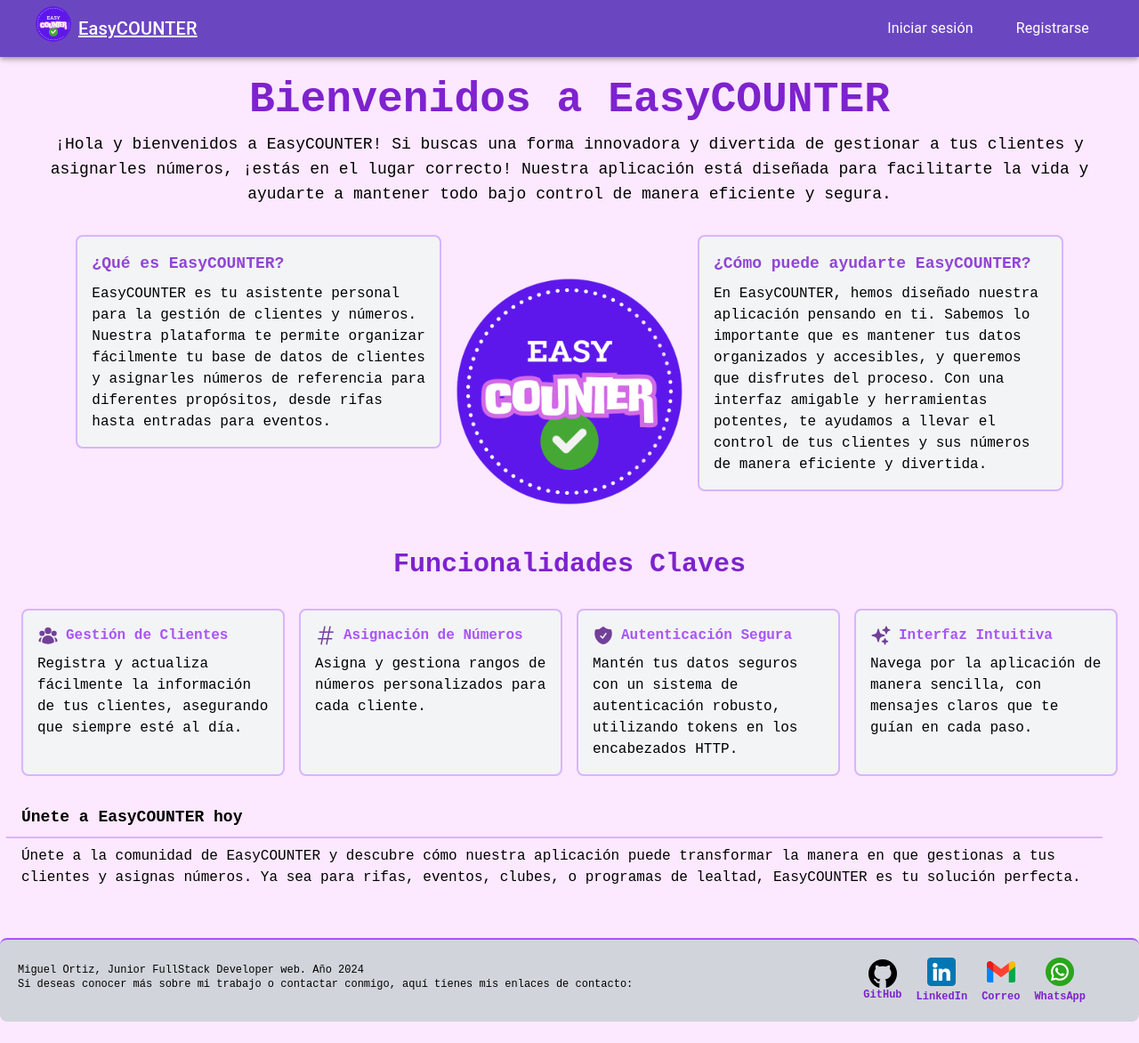
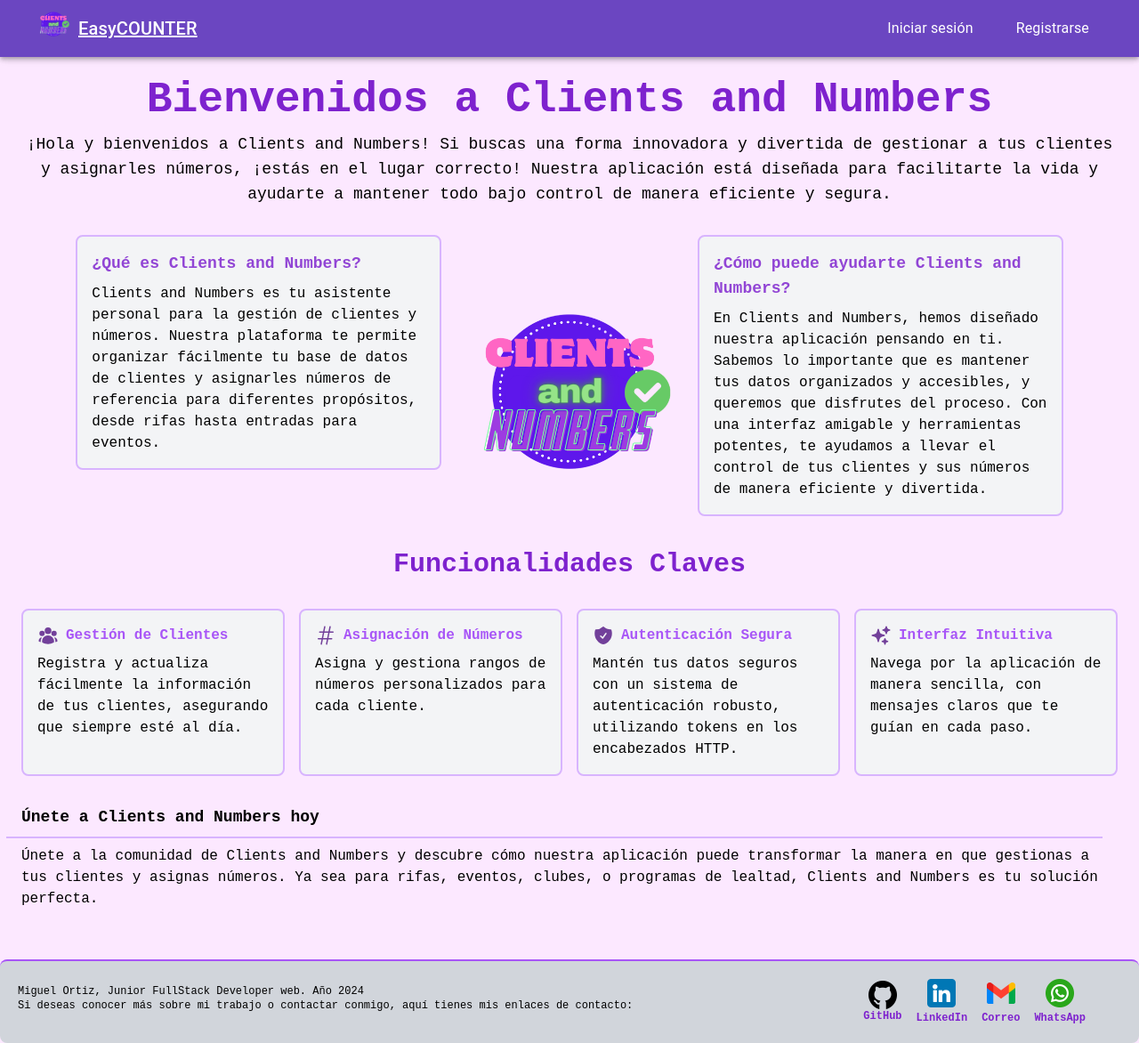
Before and after one commit to mikiortiz/clients-and-numbers--Front-End, a React (Vite) app: page / in a window 1280 px wide. Shown: the whole page at 89% size. Before the commit the page ends 1148 px from the top, so only its background shows below. Built offline with nearby package versions, Linux system fonts and the light colour scheme.

Commit message:
update logo to represent application name across all repositories

```diff
--- a/src/componentes/NavbarUser.tsx
+++ b/src/componentes/NavbarUser.tsx
@@ -1,9 +1,16 @@
 import { useAuth } from "../context/authContext";
-import { AppBar, Toolbar, Typography, IconButton, Menu, MenuItem } from "@mui/material";
+import {
+  AppBar,
+  Toolbar,
+  Typography,
+  IconButton,
+  Menu,
+  MenuItem,
+} from "@mui/material";
 import { useNavigate, useLocation } from "react-router-dom";
-import easyCounterLogo from "../../public/images/easy-counter-logo.png";
-import MenuIcon from '@mui/icons-material/Menu';
-import useMediaQuery from '@mui/material/useMediaQuery';
+import clientsAndNumbersLogo from "../../public/images/clients-and-numbers.logo-Photoroom.png";
+import MenuIcon from "@mui/icons-material/Menu";
+import useMediaQuery from "@mui/material/useMediaQuery";
 import React from "react";
 
 const Navbar = () => {
@@ -11,9 +18,10 @@ const Navbar = () => {
   const navigate = useNavigate();
   const location = useLocation();
   const [anchorEl, setAnchorEl] = React.useState<null | HTMLElement>(null); // Define el tipo de anchorEl
-  const isMobile = useMediaQuery('(max-width:600px)');
+  const isMobile = useMediaQuery("(max-width:600px)");
 
-  const handleMenuOpen = (event: React.MouseEvent<HTMLElement>) => { // Define el tipo de event
+  const handleMenuOpen = (event: React.MouseEvent<HTMLElement>) => {
+    // Define el tipo de event
     setAnchorEl(event.currentTarget);
   };
 
@@ -39,58 +47,79 @@ const Navbar = () => {
       return [
         <MenuItem
           key="login"
-          onClick={() => { navigate("/login"); handleMenuClose(); }}
+          onClick={() => {
+            navigate("/login");
+            handleMenuClose();
+          }}
           style={buttonStyles("/login")}
         >
           Iniciar sesión
         </MenuItem>,
         <MenuItem
           key="register"
-          onClick={() => { navigate("/register"); handleMenuClose(); }}
+          onClick={() => {
+            navigate("/register");
+            handleMenuClose();
+          }}
           style={buttonStyles("/register")}
         >
           Registrarse
-        </MenuItem>
+        </MenuItem>,
       ];
     } else {
       return [
         <MenuItem
           key="users"
-          onClick={() => { navigate("/users"); handleMenuClose(); }}
+          onClick={() => {
+            navigate("/users");
+            handleMenuClose();
+          }}
           style={buttonStyles("/users")}
         >
           Mis clientes
         </MenuItem>,
         <MenuItem
           key="config"
-          onClick={() => { navigate("/config"); handleMenuClose(); }}
+          onClick={() => {
+            navigate("/config");
+            handleMenuClose();
+          }}
           style={buttonStyles("/config")}
         >
           Configurar tabla
         </MenuItem>,
         <MenuItem
           key="numbers"
-          onClick={() => { navigate("/numbers"); handleMenuClose(); }}
+          onClick={() => {
+            navigate("/numbers");
+            handleMenuClose();
+          }}
           style={buttonStyles("/numbers")}
         >
           Mi tabla
         </MenuItem>,
-        <MenuItem key="logout" onClick={() => { handleLogout(); handleMenuClose(); }}>
+        <MenuItem
+          key="logout"
+          onClick={() => {
+            handleLogout();
+            handleMenuClose();
+          }}
+        >
           Salir de sesión
-        </MenuItem>
+        </MenuItem>,
       ];
     }
   };
 
   return (
     <AppBar
-      position="fixed" // Asegura que el Navbar esté siempre fijo en la parte superior
+      position="fixed"
       style={{ backgroundColor: "#6b46c1", padding: "0 1rem" }}
     >
       <Toolbar className="flex justify-between items-center">
         <div className="flex items-center" onClick={() => navigate("/")}>
           <img
-            src={easyCounterLogo}
+            src={clientsAndNumbersLogo}
             alt="Easy Counter Logo"
             className="w-10 h-auto mr-2 animate-bounce"
           />
@@ -122,8 +151,8 @@ const Navbar = () => {
                 id="menu-appbar"
                 anchorEl={anchorEl}
                 anchorOrigin={{
-                  vertical: 'top',
-                  horizontal: 'right',
+                  vertical: "top",
+                  horizontal: "right",
                 }}
                 keepMounted
                 open={Boolean(anchorEl)}
--- a/src/componentes/NumberInfoDialog.tsx
+++ b/src/componentes/NumberInfoDialog.tsx
@@ -1,7 +1,7 @@
 import React, { useEffect, useState } from "react";
 import MyApi from "../services/MyApi";
 import User from "../model/UserType";
-import easyCounterLogo from "../../public/images/easy-counter-logo.png";
+import clientsAndNumbersLogo from "../../public/images/clients-and-numbers.logo-Photoroom.png";
 import { InformationCircleIcon, UserIcon } from "@heroicons/react/24/solid";
 import { LinearProgress } from "@mui/material";
 
@@ -66,7 +66,7 @@ const NumberInfoDialog: React.FC<NumberInfoDialogProps> = ({
           {loading ? (
             <div className="mb-4">
               <img
-                src={easyCounterLogo}
+                src={clientsAndNumbersLogo}
                 alt="Easy Counter Logo"
                 className="w-20 h-auto animate-spin mb-4 ml-12"
               />
--- a/src/pages/HomePage.tsx
+++ b/src/pages/HomePage.tsx
@@ -5,17 +5,17 @@ import {
   ShieldCheckIcon,
   SparklesIcon,
 } from "@heroicons/react/24/solid";
-import easyCounterLogo from "../../public/images/easy-counter-logo.png";
+import clientsAndNumbersLogo from "../../public/images/clients-and-numbers.logo-Photoroom.png";
 
 const HomePage: React.FC = () => {
   return (
     <div className="flex flex-col items-center p-6">
       <h1 className="text-5xl font-bold text-purple-700 mb-3 text-center sm:text-left">
-        Bienvenidos a EasyCOUNTER
+        Bienvenidos a Clients and Numbers
       </h1>
 
       <p className="text-lg text-center mb-8">
-        ¡Hola y bienvenidos a EasyCOUNTER! Si buscas una forma innovadora y
+        ¡Hola y bienvenidos a Clients and Numbers! Si buscas una forma innovadora y
         divertida de gestionar a tus clientes y asignarles números, ¡estás en el
         lugar correcto! Nuestra aplicación está diseñada para facilitarte la
         vida y ayudarte a mantener todo bajo control de manera eficiente y
@@ -24,10 +24,10 @@ const HomePage: React.FC = () => {
       <div className="flex flex-col sm:flex-row justify-center items-start w-full mb-4">
         <div className="w-full sm:w-1/3 p-4 bg-gray-100 rounded-lg sm:mr-4 mb-4 sm:mb-0 border-2 border-purple-300 hover:shadow-lg">
           <h2 className="animate-pulse text-lg font-semibold mb-2 text-purple-700">
-            ¿Qué es EasyCOUNTER?
+            ¿Qué es Clients and Numbers?
           </h2>
           <p>
-            EasyCOUNTER es tu asistente personal para la gestión de clientes y
+            Clients and Numbers es tu asistente personal para la gestión de clientes y
             números. Nuestra plataforma te permite organizar fácilmente tu base
             de datos de clientes y asignarles números de referencia para
             diferentes propósitos, desde rifas hasta entradas para eventos.
@@ -35,17 +35,17 @@ const HomePage: React.FC = () => {
         </div>
         <div className="flex justify-center w-full sm:w-auto">
           <img
-            src={easyCounterLogo}
-            alt="Easy Counter Logo"
+            src={clientsAndNumbersLogo}
+            alt="Clients and Numbers Logo"
             className="w-64 h-auto mt-8 mb-8 sm:mt-20 sm:mb-0 text-center animate-bounce"
           />
         </div>
         <div className="w-full sm:w-1/3 p-4 bg-gray-100 rounded-lg sm:ml-4 mb-4 sm:mb-0 border-2 border-purple-300 hover:shadow-lg">
           <h2 className="animate-pulse text-lg font-semibold mb-2 text-purple-700">
-            ¿Cómo puede ayudarte EasyCOUNTER?
+            ¿Cómo puede ayudarte Clients and Numbers?
           </h2>
           <p>
-            En EasyCOUNTER, hemos diseñado nuestra aplicación pensando en ti.
+            En Clients and Numbers, hemos diseñado nuestra aplicación pensando en ti.
             Sabemos lo importante que es mantener tus datos organizados y
             accesibles, y queremos que disfrutes del proceso. Con una interfaz
             amigable y herramientas potentes, te ayudamos a llevar el control de
@@ -110,16 +110,16 @@ const HomePage: React.FC = () => {
       </div>
 
       <div className="w-full">
-        <p className="text-lg font-semibold mb-2">Únete a EasyCOUNTER hoy</p>
+        <p className="text-lg font-semibold mb-2">Únete a Clients and Numbers hoy</p>
         <div
           className="border-t-2 border-purple-300 my-2"
           style={{ width: "100%", marginLeft: -17 }}
         ></div>
         <p>
-          Únete a la comunidad de EasyCOUNTER y descubre cómo nuestra aplicación
+          Únete a la comunidad de Clients and Numbers y descubre cómo nuestra aplicación
           puede transformar la manera en que gestionas a tus clientes y asignas
           números. Ya sea para rifas, eventos, clubes, o programas de lealtad,
-          EasyCOUNTER es tu solución perfecta.
+          Clients and Numbers es tu solución perfecta.
         </p>
       </div>
     </div>
--- a/src/pages/NumbersTablePage.tsx
+++ b/src/pages/NumbersTablePage.tsx
@@ -3,7 +3,7 @@ import { Chip, LinearProgress } from "@mui/material";
 import AddUserDialog from "../componentes/AddUserDialog";
 import NumberInfoDialog from "../componentes/NumberInfoDialog";
 import MyApi from "../services/MyApi";
-import easyCounterLogo from "../../public/images/easy-counter-logo.png";
+import clientsAndNumbersLogo from "../../public/images/clients-and-numbers.logo-Photoroom.png";
 import { CheckIcon } from "@heroicons/react/24/solid";
 const NumberTable: React.FC = () => {
   const [numbers, setNumbers] = useState<number[]>([]);
@@ -74,7 +74,7 @@ const NumberTable: React.FC = () => {
       {loading ? (
         <div className="flex justify-center items-center flex-col space-y-4">
           <img
-            src={easyCounterLogo}
+            src={clientsAndNumbersLogo}
             alt="Easy Counter Logo"
             className="w-32 h-auto animate-spin"
           />
```
Also changed, not shown: public/images/clients-and-numbers.logo-Photoroom.png (added), public/images/easy-counter-logo.png (deleted).
